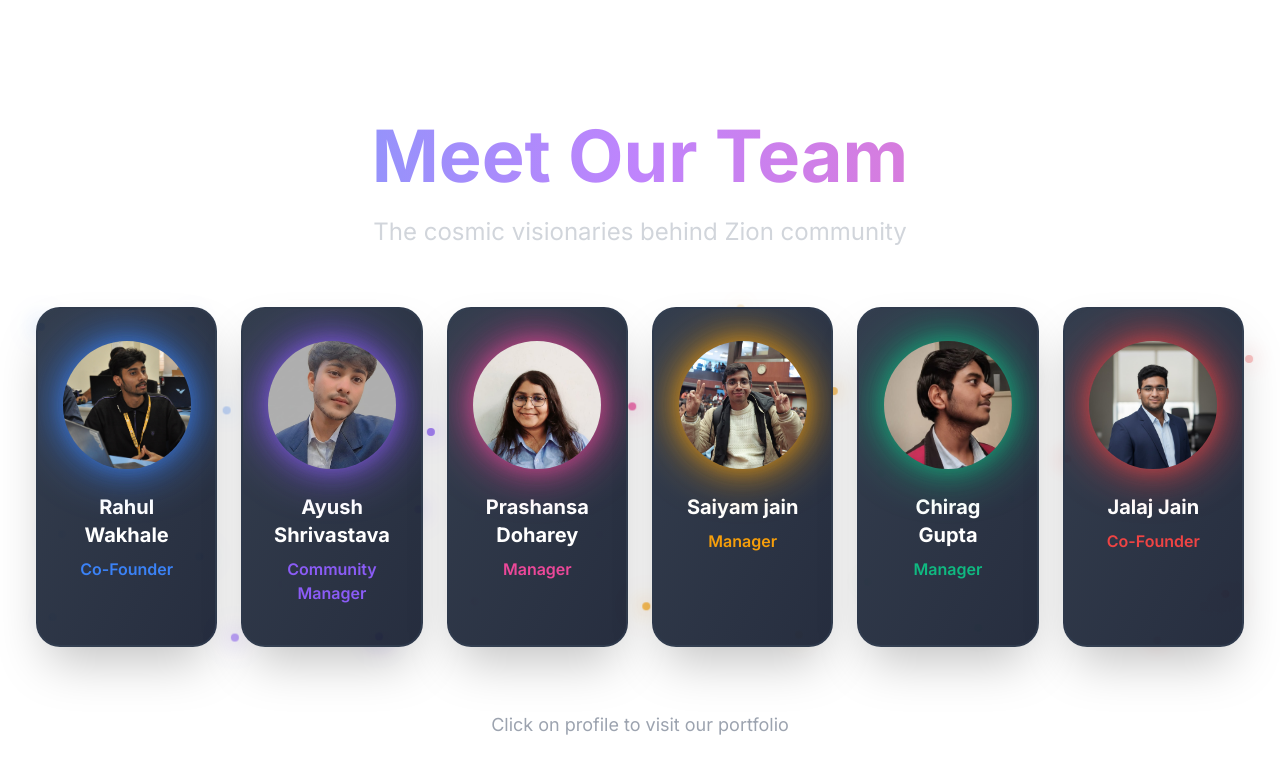
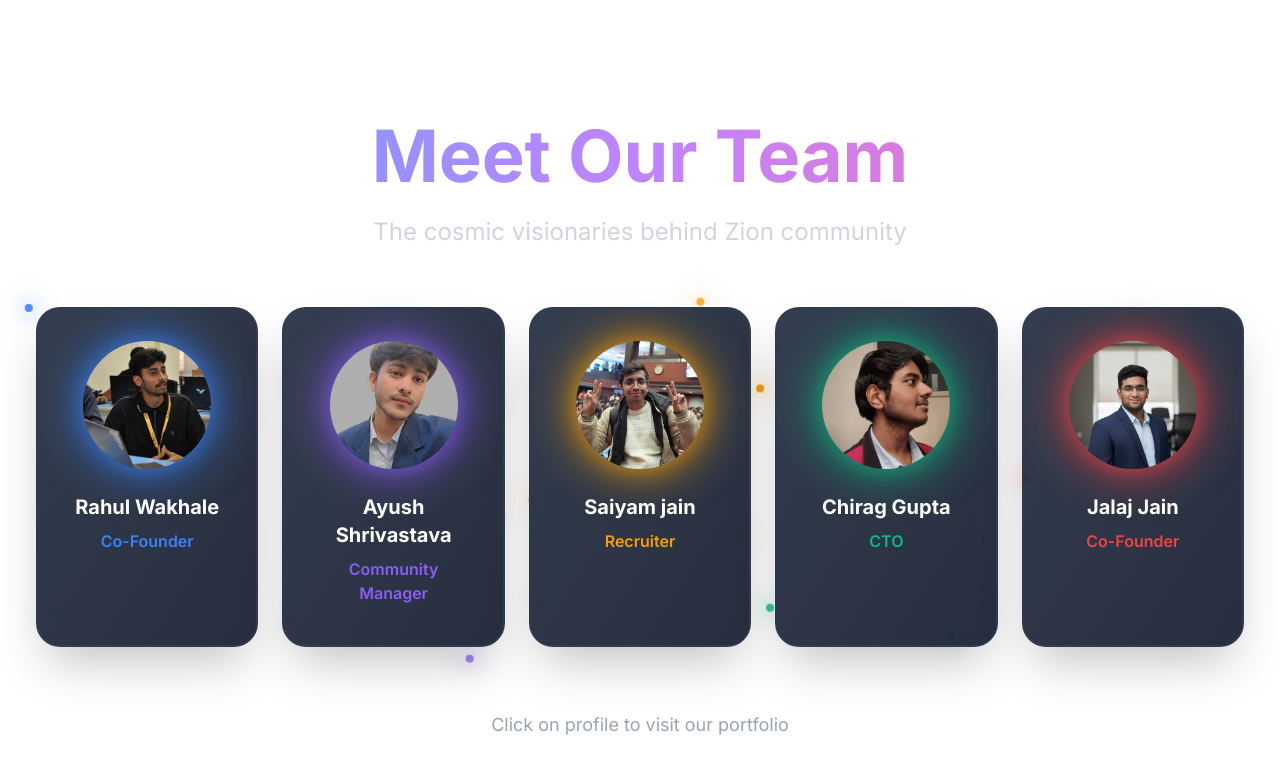
Before and after one commit to CjWrits/zion-website, a Next.js app: page / in a window 1280 px wide. Shown: the part 2317-3091 px from the top of the page. Built offline with nearby package versions, Linux system fonts and the light colour scheme.

Commit message:
Team Card Updated

```diff
--- a/components/Team.tsx
+++ b/components/Team.tsx
@@ -6,6 +6,7 @@
 import Image from 'next/image';
 import gsap from 'gsap';
 import GalaxyBackground from './GalaxyBackground';
+
 
 const team = [
   {
@@ -22,23 +23,23 @@
     portfolio: '/portfolio/ayush-shrivastava',
     galaxyColor: '#8B5CF6',
   },
-  {
-    name: 'Prashansa Doharey',
-    role: 'Manager',
-    image: '/prashansa.jpeg',
-    portfolio: '/portfolio/prashansa-doharey',
-    galaxyColor: '#EC4899',
-  },
+  // {
+  //   name: 'Prashansa Doharey',
+  //   role: 'Social Media Manager',
+  //   image: '/prashansa.jpeg',
+  //   portfolio: '/portfolio/prashansa-doharey',
+  //   galaxyColor: '#EC4899',
+  // },
   {
     name: 'Saiyam jain',
-    role: 'Manager',
+    role: 'Recruiter',
     image: '/sai.jpeg',
     portfolio: '/portfolio/saiyam-jain',
     galaxyColor: '#F59E0B',
   },
   {
     name: 'Chirag Gupta',
-    role: 'Manager',
+    role: 'CTO',
     image: '/cj.jpeg',
     portfolio: '/portfolio/chirag-gupta',
     galaxyColor: '#10B981',
@@ -207,7 +208,7 @@
           </p>
         </motion.div>
 
-        <div className="grid grid-cols-2 md:grid-cols-3 lg:grid-cols-6 gap-4 md:gap-6">
+        <div className="grid grid-cols-2 md:grid-cols-3 lg:grid-cols-5 gap-4 md:gap-6 ">
           {team.map((member, index) => (
             <motion.div
               key={member.name}
@@ -243,7 +244,8 @@
               />
 
               {/* Card */}
-              <div className="relative bg-gradient-to-br from-slate-800/90 to-slate-900/90 backdrop-blur-xl p-6 md:p-8 rounded-3xl border-2 border-slate-700/50 overflow-hidden h-full shadow-2xl">
+
+                <div className="relative bg-gradient-to-br from-slate-800/90 to-slate-900/90 backdrop-blur-xl p-6 md:p-8 rounded-3xl border-2 border-slate-700/50 overflow-hidden h-full shadow-2xl">
                 {/* Animated border */}
                 <div
                   className="absolute inset-0 rounded-3xl opacity-0 group-hover:opacity-100 transition-opacity duration-500"
@@ -428,6 +430,7 @@
                   <p className="text-gray-400 text-xs md:text-sm">{}</p>
                 </div>
               </div>
+
             </motion.div>
           ))}
         </div>
```
